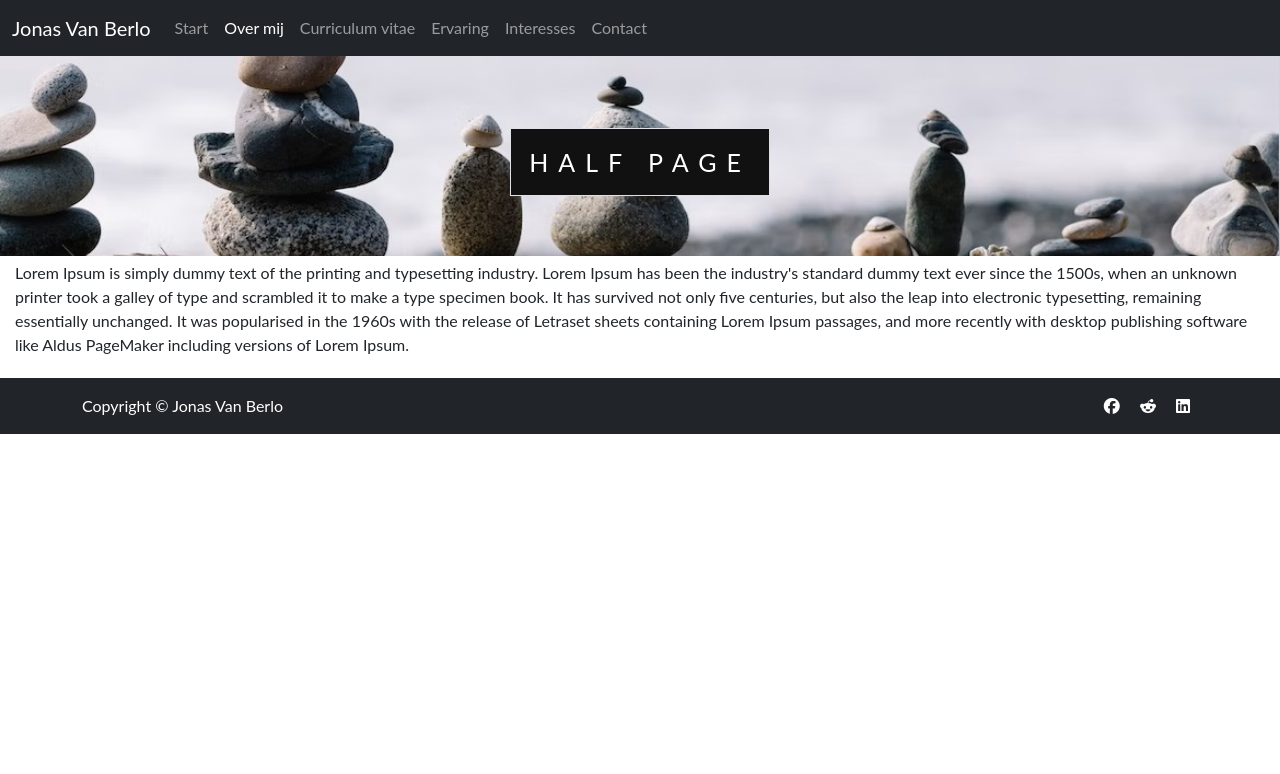
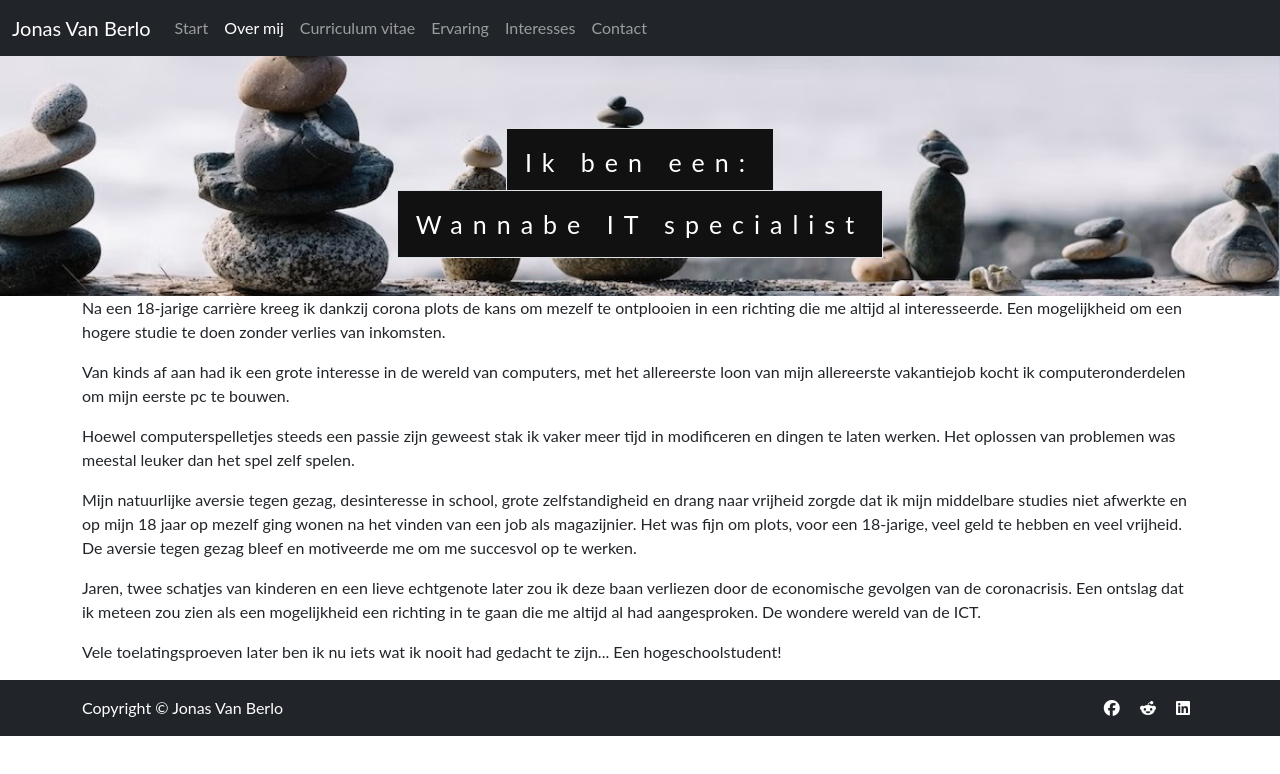
Before and after one commit to JonasVbe/project02, a plain HTML site: page overmij.html in a window 1280 px wide. Drawn offline with Linux system fonts and the light colour scheme.

Commit message:
informatie toegevoegd aan over mij pagina

```diff
--- a/overmij.html
+++ b/overmij.html
@@ -22,29 +22,14 @@
             /* The image used */
             background-image: url("/img/interesses/photo-1531816247963-c7b28072d65d.jpg");
             /* Full height */
-            height: 25%;
+            height: 30%;
             /* Center and scale the image nicely */
             background-position: center;
             background-repeat: no-repeat;
             background-size: cover;
         }
 
-        .caption {
-            position: absolute;
-            left: 0;
-            top: 18%;
-            width: 100%;
-            text-align: center;
-            color: #000;
-        }
 
-        .caption span.border {
-            background-color: #111;
-            color: #fff;
-            padding: 18px;
-            font-size: 25px;
-            letter-spacing: 10px;
-        }
     </style>
     <title>JVB - Over mij</title>
 </head>
@@ -92,17 +77,55 @@
 
     <div class="backgroundzen">
         <div class="caption">
-            <span class="border">HALF PAGE</span>
+            <span class="border">Ik ben een:</span>
+            <br><br>
+            <span class="border">Wannabe IT specialist</span>
         </div>
     </div>
 
-    <p style="padding:5px 15px">Lorem Ipsum is simply dummy text of the printing and typesetting industry. Lorem Ipsum
-        has been the industry's standard dummy text ever since the 1500s, when an unknown printer took a galley of type
-        and scrambled it to make a type specimen book. It
-        has survived not only five centuries, but also the leap into electronic typesetting, remaining essentially
-        unchanged. It was popularised in the 1960s with the release of Letraset sheets containing Lorem Ipsum passages,
-        and more recently with desktop
-        publishing software like Aldus PageMaker including versions of Lorem Ipsum.</p>
+    <div class="container">
+
+    <p>
+        Na een 18-jarige carrière kreeg ik dankzij corona plots de kans om
+        mezelf te ontplooien in een richting die me altijd al interesseerde.
+        Een mogelijkheid om een hogere studie te doen zonder verlies van
+        inkomsten.
+      </p>
+
+      <p>
+        Van kinds af aan had ik een grote interesse in de wereld van
+        computers, met het allereerste loon van mijn allereerste vakantiejob
+        kocht ik computeronderdelen om mijn eerste pc te bouwen.
+      </p>
+
+      <p>
+        Hoewel computerspelletjes steeds een passie zijn geweest stak ik vaker
+        meer tijd in modificeren en dingen te laten werken. Het oplossen van
+        problemen was meestal leuker dan het spel zelf spelen.
+      </p>
+
+      <p>
+        Mijn natuurlijke aversie tegen gezag, desinteresse in school, grote
+        zelfstandigheid en drang naar vrijheid zorgde dat ik mijn middelbare
+        studies niet afwerkte en op mijn 18 jaar op mezelf ging wonen na het
+        vinden van een job als magazijnier. Het was fijn om plots, voor een
+        18-jarige, veel geld te hebben en veel vrijheid. De aversie tegen
+        gezag bleef en motiveerde me om me succesvol op te werken.
+      </p>
+
+      <p>
+        Jaren, twee schatjes van kinderen en een lieve echtgenote later zou ik
+        deze baan verliezen door de economische gevolgen van de coronacrisis.
+        Een ontslag dat ik meteen zou zien als een mogelijkheid een richting
+        in te gaan die me altijd al had aangesproken. De wondere wereld van de
+        ICT.
+      </p>
+
+      <p>
+        Vele toelatingsproeven later ben ik nu iets wat ik nooit had gedacht
+        te zijn... Een hogeschoolstudent!
+      </p>
+    </div>
 
     <!-- footer -->
     <footer class="footer bg-dark text-white py-3 mt-auto">
```
Also changed, not shown: interesses.html (+1 -1 lines).
